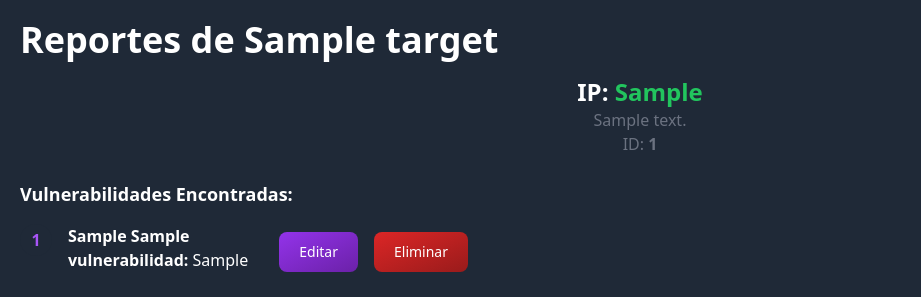
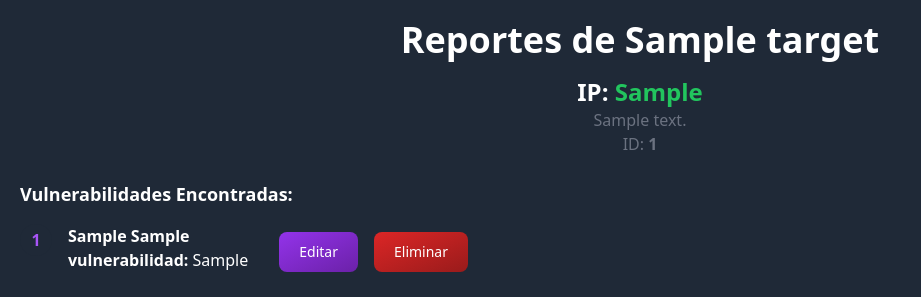
Before and after one commit to NelsonNV/AthenaGuard, a Django app: page /report/1/ in a window 1280 px wide. Shown: the part 72-369 px from the top of the page, without its empty margins (0-921 px from the left). Run offline with Django 4.2, Linux system fonts and the light colour scheme; tables that the repository leaves empty hold one stand-in row (values such as "Sample post"); some libraries are stand-ins or nearby versions.

Commit message:
chore: center text in report section

```diff
--- a/athena/template/reportTarget.html
+++ b/athena/template/reportTarget.html
@@ -3,7 +3,7 @@
 {% load buttons %}
 {% block content %}
 
-<h1 class="text-4xl text-white font-bold mb-4">Reportes de {{ infoTarget.nombre}}</h1>
+<h1 class="text-4xl text-white font-bold mb-4 text-center">Reportes de {{ infoTarget.nombre}}</h1>
 
 <!-- Información del Target -->
 <section class="text-center text-white mb-6">
```
